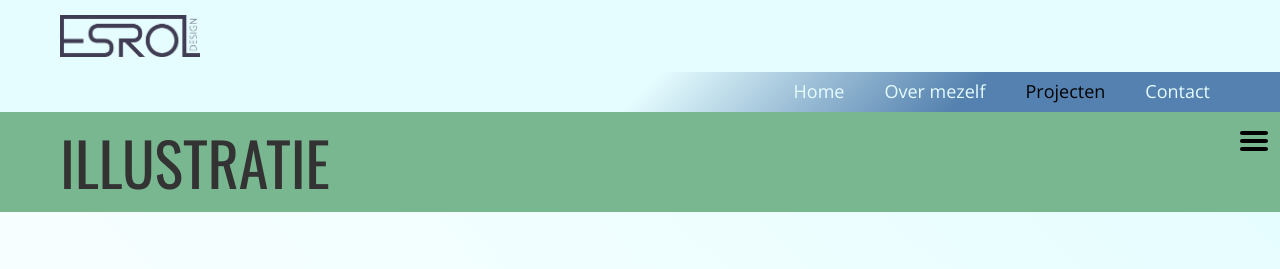
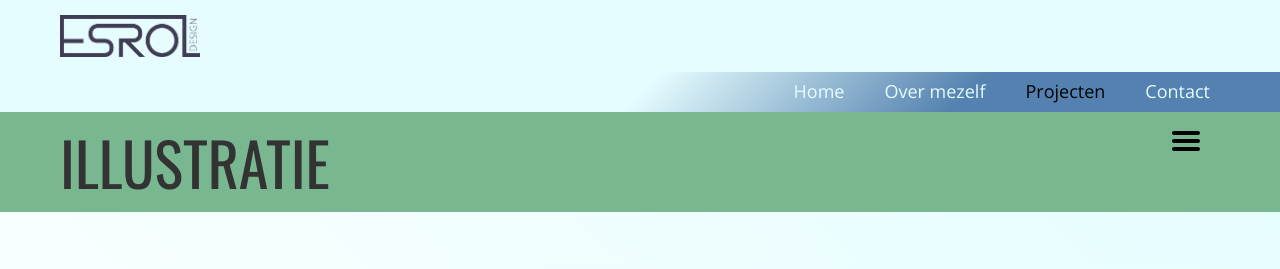
Before and after one commit to EsraVarol/EsraVarol.portfolio_2021, a plain HTML site: page illustrator.html in a window 1280 px wide. Shown: the top 269 px of the page. Drawn offline with nearby package versions, Linux system fonts and the light colour scheme.

Commit message:
Update illustrator.css

```diff
--- a/illustrator.css
+++ b/illustrator.css
@@ -10,7 +10,7 @@ header{width: 100vw;}
   top: 11rem;
   border-radius: 0.5rem;
    border:0.1 solid #EAF0CE;
-  right: -5rem;
+  right: 1.8rem;
 
 
 }
```
